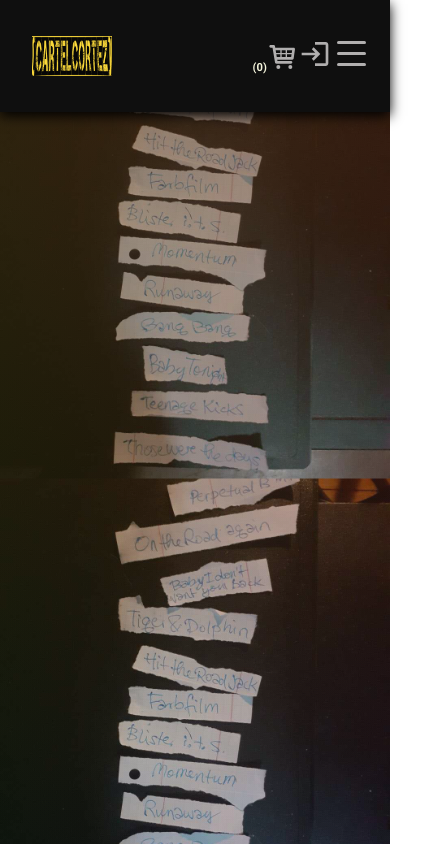
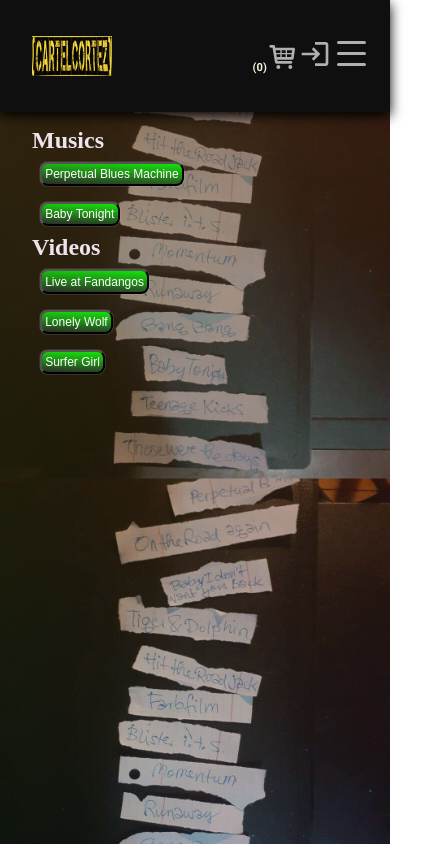
Before and after one commit to joaoaugusto-jesus/Band_website, a Next.js app: page /media in a window 390 px wide. Shown: the top 844 px of the page, 422 px wide, since content can reach past the window. Built offline with nearby package versions, Linux system fonts and the light colour scheme; a web font is replaced by a local one.

Commit message:
wip small fix navbar display on media component for mobile

```diff
--- a/src/app/media/Media.module.css
+++ b/src/app/media/Media.module.css
@@ -6,8 +6,8 @@
 }
 
 .sectionMedia {
-    position: positive; /* Ensure z-index takes effect */
-    top: 0;
+    position: absolute; /* Ensure z-index takes effect */
+    top: 20%;
     margin: 0;
     padding: 0;
     width: 100%;
@@ -108,6 +108,7 @@
 
 
 
+
 @media (max-width: 500px) {
 
     .videoPlayer {
--- a/src/app/media/page.js
+++ b/src/app/media/page.js
@@ -7,6 +7,10 @@ import Button from "../components/Button";
 import styles from "./Media.module.css";
 import PageIcon from "../components/Icons/page";
 import { useState, useRef } from "react";
+
+
+
+
 export default function Media() {
 
       const [currentTrack, setCurrentTrack] = useState(null);
```
